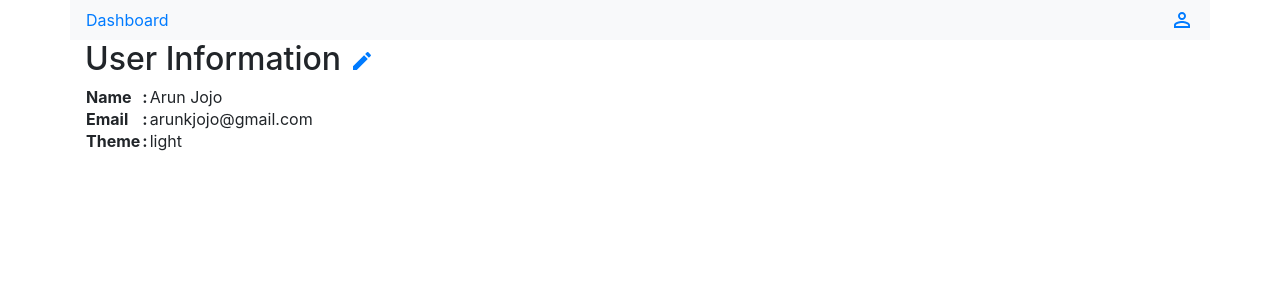
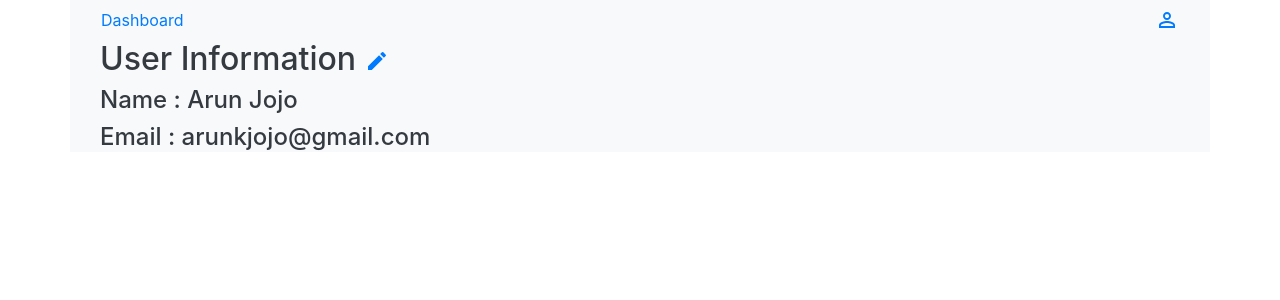
Before and after one commit to arunkjojo/react-o3sjkk, a React (Create React App) app: page /account in a window 1280 px wide. Shown: the top 300 px of the page. Built offline with nearby package versions, Linux system fonts and the light colour scheme.

Commit message:
4 files modified

```diff
--- a/src/App.js
+++ b/src/App.js
@@ -4,11 +4,20 @@ import { Dashboard } from './Components/Dashboard';
 import { MyAccount } from './Components/MyAccount';
 import { Edit } from './Components/Edit';
 import PersonOutlineOutlinedIcon from '@material-ui/icons/PersonOutlineOutlined';
+import { useSelector } from 'react-redux';
 export default function App() {
+  const theme = useSelector((state) => state.user.theme);
   return (
     <BrowserRouter>
-      <div className="container navbar navbar-light bg-light">
-        <Link className="link" to="/">Dashboard</Link>{' '}
+      <div
+        className={`bg ${theme == 1 ? 'bg-dark' : 'bg-light'} text ${
+          theme == 1 ? 'text-light' : 'text-dark'
+        } container`}
+      >
+        <div className="navbar">
+          <Link className="link" to="/">
+            Dashboard
+          </Link>{' '}
           <Link className="link" to="/account">
             <PersonOutlineOutlinedIcon />
           </Link>{' '}
@@ -18,6 +27,7 @@ export default function App() {
           <Route path="/account" element={<MyAccount />} />
           <Route path="/edit" element={<Edit />} />
         </Routes>
+      </div>
     </BrowserRouter>
   );
 }
--- a/src/Components/Edit.js
+++ b/src/Components/Edit.js
@@ -61,8 +61,8 @@ export const Edit = () => {
             onChange={themeChange}
             value={userTheme}
           >
-            <option value="light">light</option>
-            <option value="dark">dark</option>
+            <option value="0">light</option>
+            <option value="1">dark</option>
           </select>
         </div>
         <div className="form-group saveField">
--- a/src/Components/MyAccount.js
+++ b/src/Components/MyAccount.js
@@ -14,24 +14,8 @@ export const MyAccount = () => {
           <EditIcon />
         </Link>
       </h2>
-
-      <table className="responsive">
-        <tr>
-          <th>Name</th>
-          <th>: </th>
-          <td>{name} </td>
-        </tr>
-        <tr>
-          <th>Email</th>
-          <th>: </th>
-          <td>{email} </td>
-        </tr>
-        <tr>
-          <th>Theme</th>
-          <th>: </th>
-          <td>{theme} </td>
-        </tr>
-      </table>
+      <h4>Name : {name} </h4>
+      <h4>Email : {email} </h4>
     </div>
   );
 };
--- a/src/Redux/userSlice.js
+++ b/src/Redux/userSlice.js
@@ -4,7 +4,7 @@ export const userSlice = createSlice({
   initialState: {
     name: 'Arun Jojo',
     email: 'arunkjojo@gmail.com',
-    theme: 'light',
+    theme: 0,
   },
   reducers: {
     save_profile: (state, action) => {
```
Lines whose indentation alone changed are shown as unchanged.
